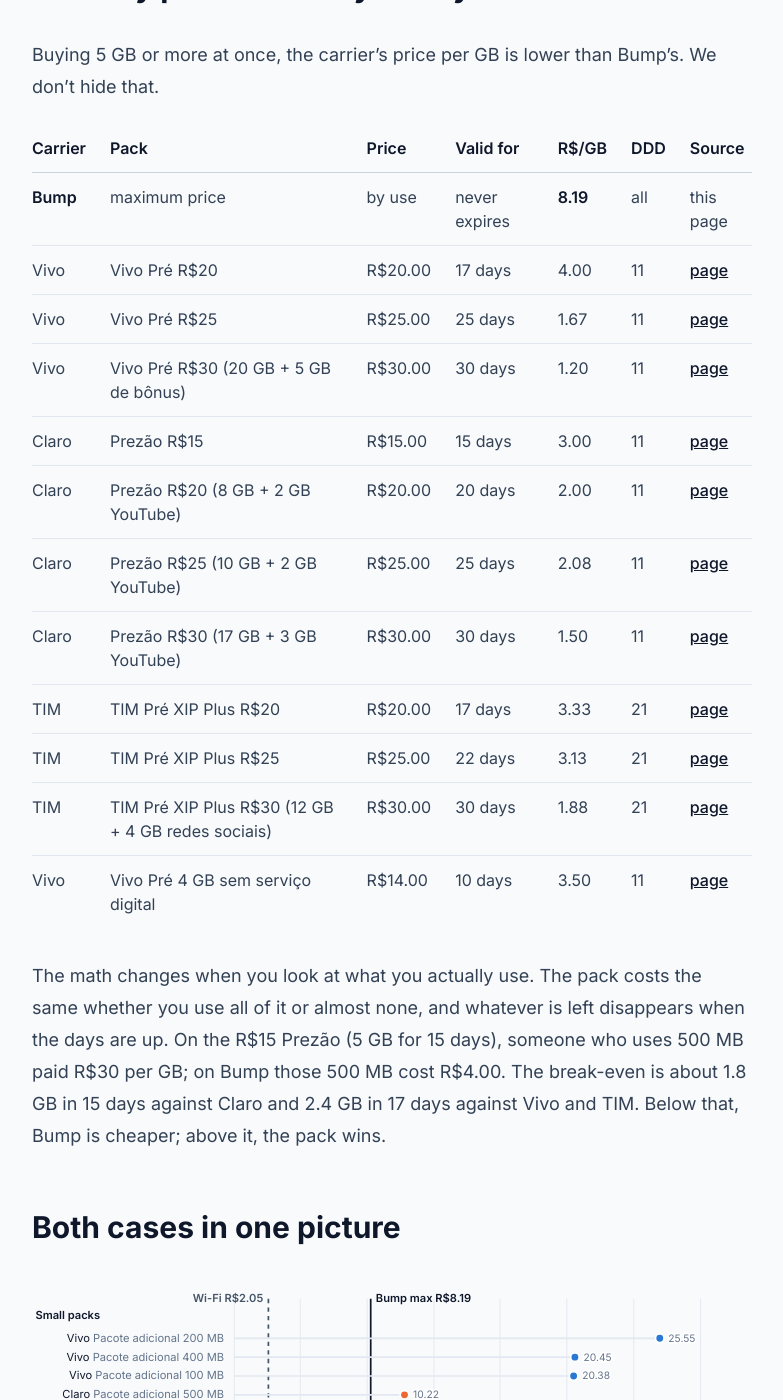
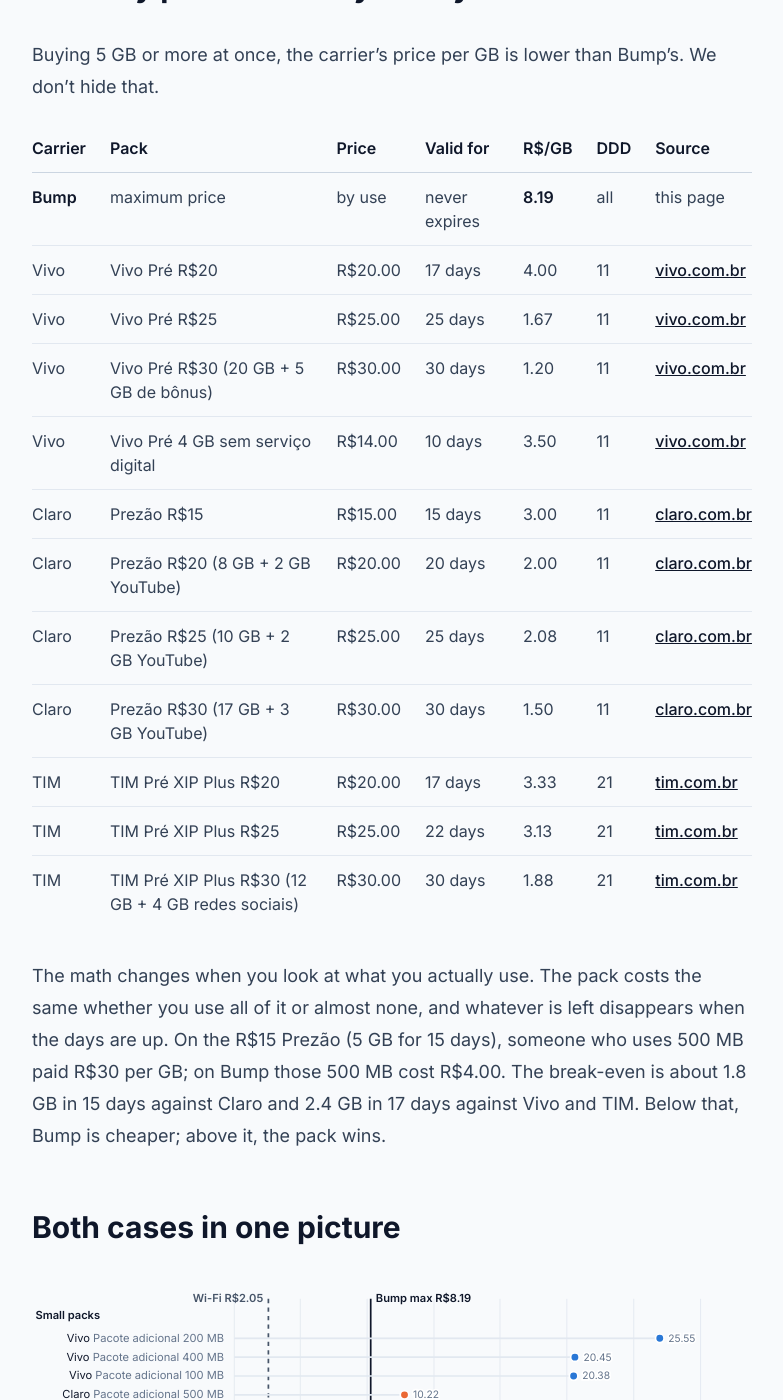
Before and after one commit to BumpApp/bumpapp.github.io, a Jekyll site: the page built from prices/brazil/index.md, in a window 1280 px wide and 1400 px high, scrolled down 1978 px. Shown: the whole window, without its empty margins (248-1031 px from the left). Built offline with Jekyll 4.4.1, drawn with Linux system fonts in a browser that asks for light colours; some of the changed text lies outside the part shown.

Commit message:
Precos: group monthly packs together, name the source links
Addresses Copilot review: the Vivo 4 GB row now sits with the other
size: large rows, and the table's source links read as the carrier's
domain instead of "page".

Co-Authored-By: Claude Fable 5.1 <noreply@anthropic.com>

```diff
--- a/prices/brazil/index.md
+++ b/prices/brazil/index.md
@@ -36,7 +36,7 @@ This is where prepaid gets expensive. When the allowance runs out mid-month, the
 <tr><td><strong>Bump</strong></td><td>maximum price</td><td>by use</td><td>never expires</td><td><strong>{% include brl.html v=bump_gb dec="." %}</strong></td><td>all</td><td>this page</td></tr>
 {%- for p in d.packs -%}{%- if p.size == "small" %}
 {%- assign gb = p.price | times: 1024.0 | divided_by: p.mb | round: 2 %}
-<tr><td>{{ p.carrier }}</td><td>{{ p.pack }}</td><td>R${% include brl.html v=p.price dec="." %}</td><td>{{ p.days }} day{% if p.days > 1 %}s{% endif %}</td><td>{% include brl.html v=gb dec="." %}</td><td>{{ p.ddd }}</td><td><a href="{{ p.source }}" rel="nofollow">page</a></td></tr>
+<tr><td>{{ p.carrier }}</td><td>{{ p.pack }}</td><td>R${% include brl.html v=p.price dec="." %}</td><td>{{ p.days }} day{% if p.days > 1 %}s{% endif %}</td><td>{% include brl.html v=gb dec="." %}</td><td>{{ p.ddd }}</td><td><a href="{{ p.source }}" rel="nofollow">{{ p.source | remove: "https://" | remove: "www." | split: "/" | first }}</a></td></tr>
 {%- endif -%}{%- endfor %}
 </tbody>
 </table>
@@ -53,7 +53,7 @@ Buying 5 GB or more at once, the carrier's price per GB is lower than Bump's. We
 <tr><td><strong>Bump</strong></td><td>maximum price</td><td>by use</td><td>never expires</td><td><strong>{% include brl.html v=bump_gb dec="." %}</strong></td><td>all</td><td>this page</td></tr>
 {%- for p in d.packs -%}{%- if p.size == "large" %}
 {%- assign gb = p.price | times: 1024.0 | divided_by: p.mb | round: 2 %}
-<tr><td>{{ p.carrier }}</td><td>{{ p.pack }}</td><td>R${% include brl.html v=p.price dec="." %}</td><td>{{ p.days }} days</td><td>{% include brl.html v=gb dec="." %}</td><td>{{ p.ddd }}</td><td><a href="{{ p.source }}" rel="nofollow">page</a></td></tr>
+<tr><td>{{ p.carrier }}</td><td>{{ p.pack }}</td><td>R${% include brl.html v=p.price dec="." %}</td><td>{{ p.days }} days</td><td>{% include brl.html v=gb dec="." %}</td><td>{{ p.ddd }}</td><td><a href="{{ p.source }}" rel="nofollow">{{ p.source | remove: "https://" | remove: "www." | split: "/" | first }}</a></td></tr>
 {%- endif -%}{%- endfor %}
 </tbody>
 </table>
```
Also changed, not shown: _data/precos_br.yml (+9 -9 lines), pt/precos/index.md (+2 -2 lines).
